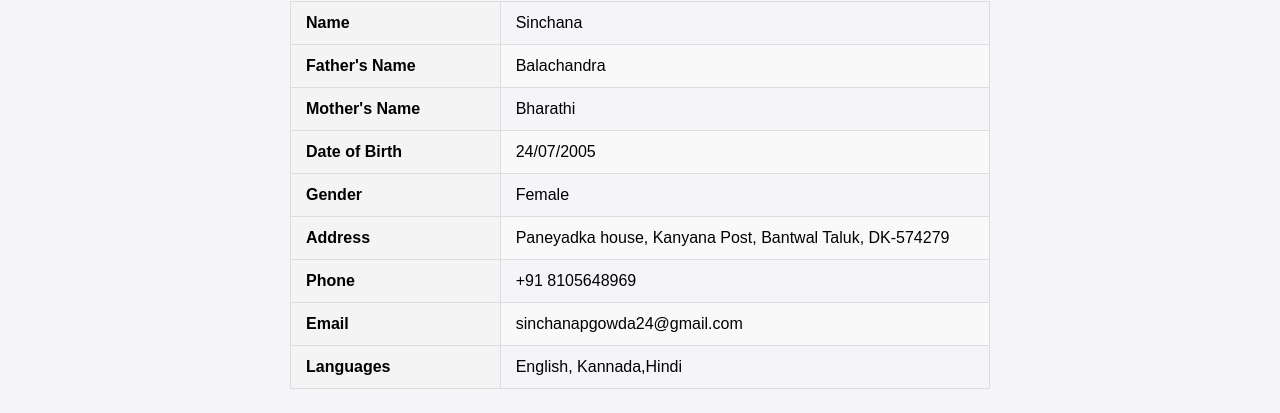
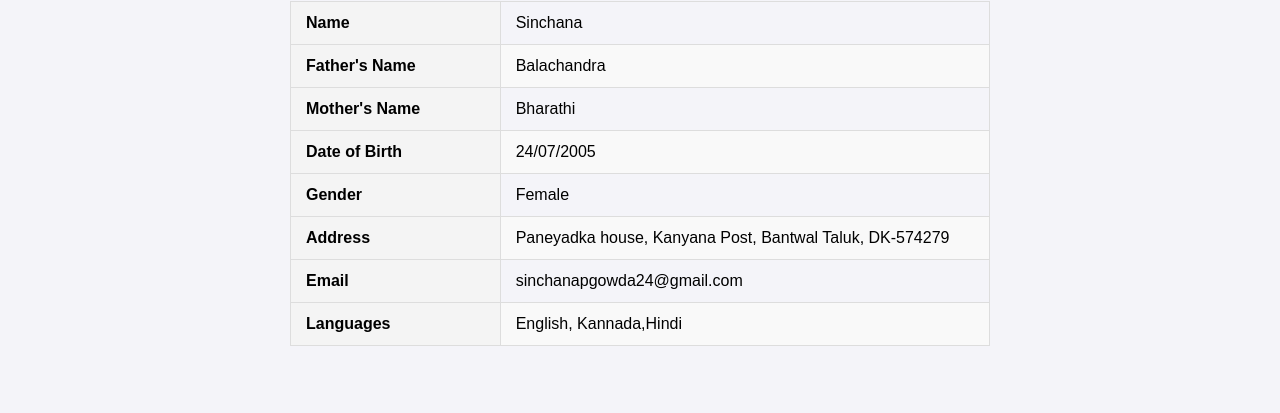
Before and after one commit to sinchana-24/Portfolio, a plain HTML site: page biodata.html in a window 1280 px wide. Shown: the part 239-652 px from the top of the page. Drawn offline with Linux system fonts and the light colour scheme.

Commit message:
Update biodata.html

```diff
--- a/biodata.html
+++ b/biodata.html
@@ -27,7 +27,6 @@
       <tr><th>Date of Birth</th><td>24/07/2005</td></tr>
       <tr><th>Gender</th><td>Female</td></tr>
       <tr><th>Address</th><td>Paneyadka house, Kanyana Post, Bantwal Taluk, DK-574279</td></tr>
-      <tr><th>Phone</th><td>+91 8105648969</td></tr>
       <tr><th>Email</th><td>sinchanapgowda24@gmail.com</td></tr>
       <tr><th>Languages</th><td>English, Kannada,Hindi</td></tr>
     </table>
```
